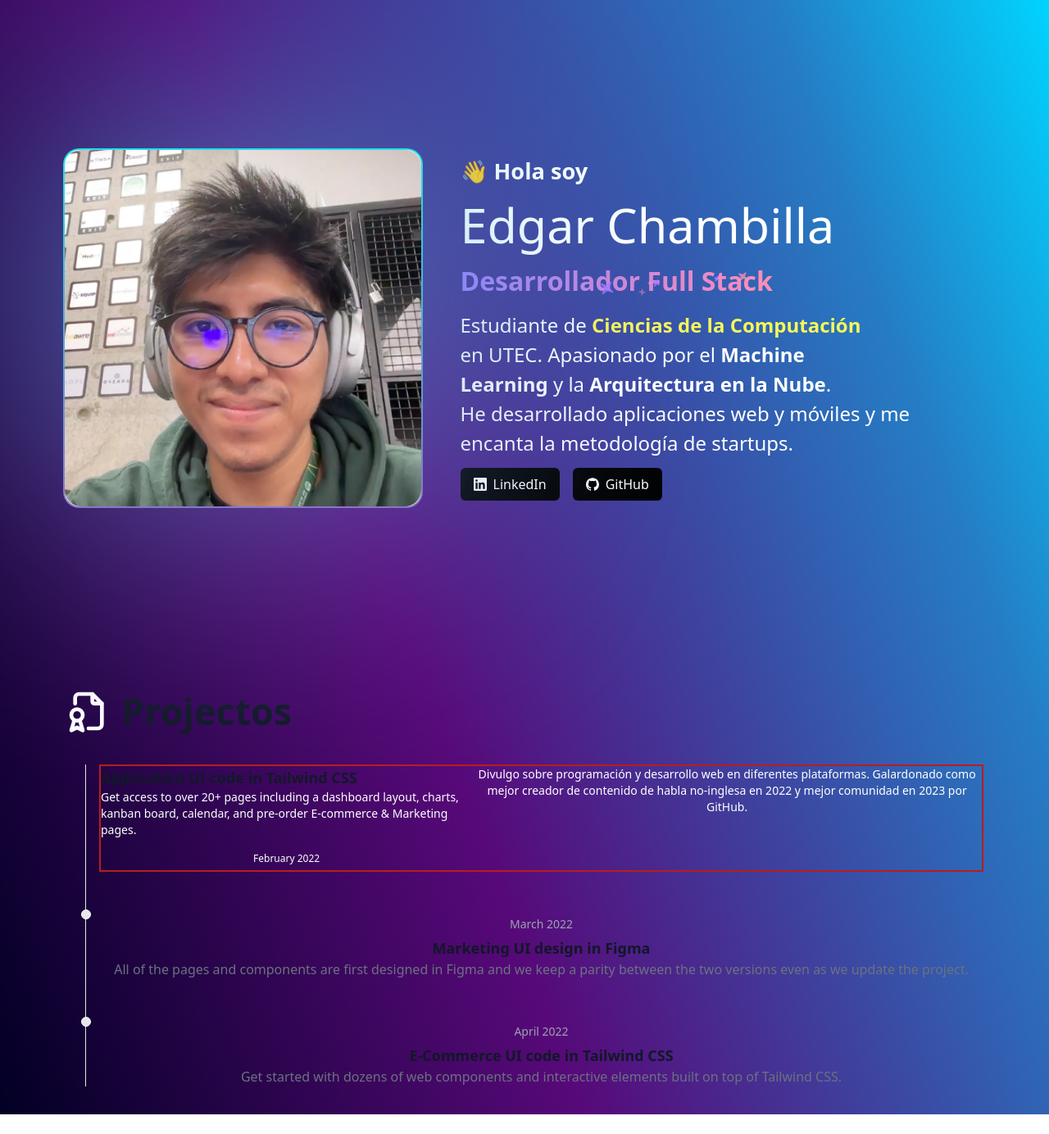
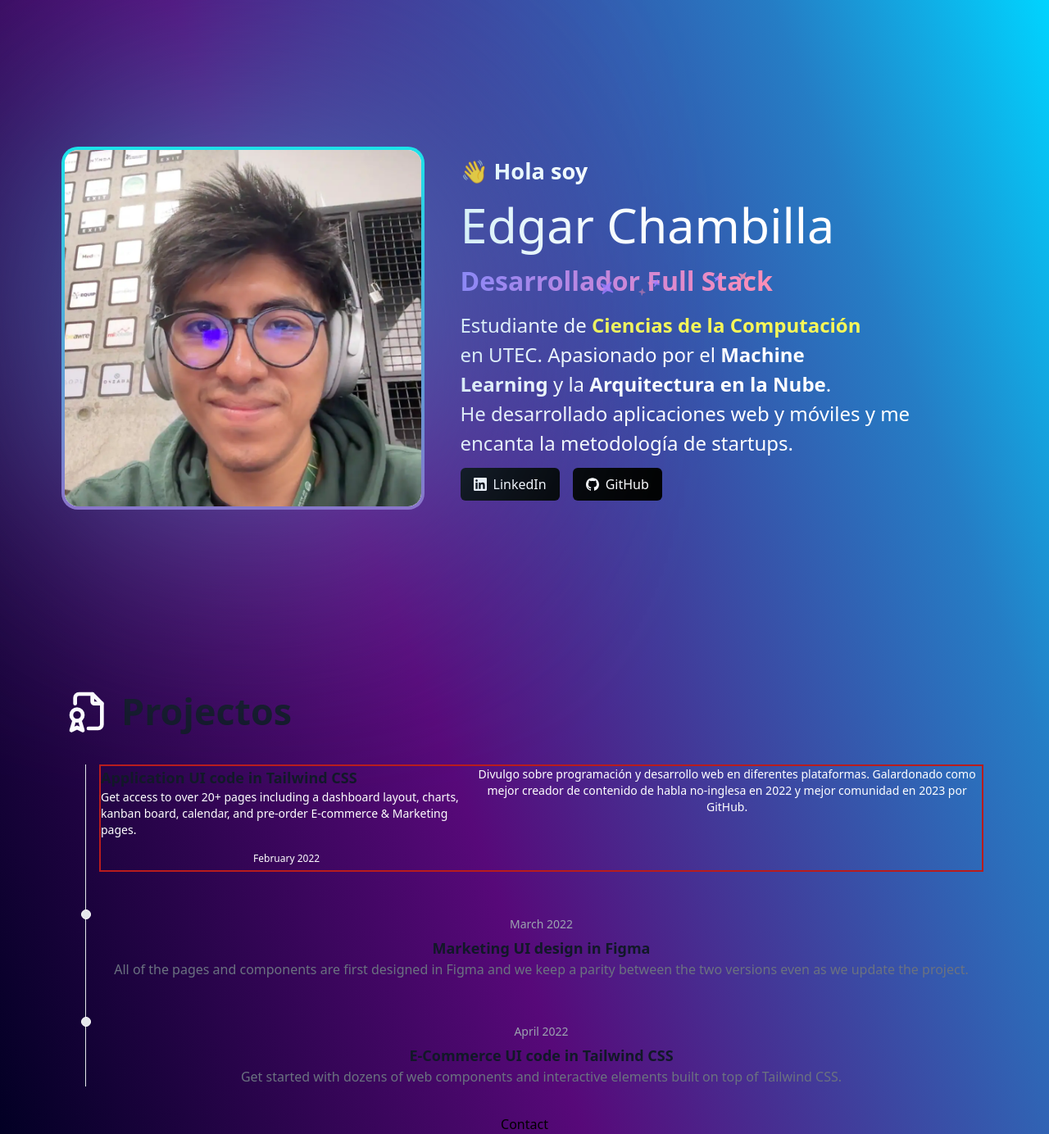
Before and after one commit to Edgar100800/Portfolio, a React (Create React App) app: page / in a window 1280 px wide. Shown: the whole page at 82% size. Before the commit the page ends 1360 px from the top, so only its background shows below. Built offline with nearby package versions, Linux system fonts and the light colour scheme.

Commit message:
About me completed

```diff
--- a/src/App.tsx
+++ b/src/App.tsx
@@ -1,4 +1,3 @@
-import React from "react";
 import About from "./ui/personal-information/About";
 import Contact from "./ui/personal-information/Contact";
 import Projects from "./ui/personal-information/Projects";
@@ -10,8 +9,13 @@ function App() {
             <div className="App-personal-description">
                 <About />
             </div>
+
             <div className="App-projects">
                 <Projects />
+            </div>
+
+            <div className="App-contact">
+                <Contact />
             </div>
         </div>
     );
--- a/src/ui/personal-information/About.tsx
+++ b/src/ui/personal-information/About.tsx
@@ -1,55 +1,30 @@
 import React from "react";
 import BoxReveal from "../../components/magicui/box-reveal";
 import SparklesText from "../../components/magicui/sparkles-text";
-import ShimmerButton from "../../components/magicui/shimmer-button";
 import linkedin from "../../static/icons/linkedin.svg";
 import github from "../../static/icons/github.svg";
 import { NeonGradientCard } from "../../components/magicui/neon-gradient-card";
 import ioImage from "../../static/images/io.webp";
 import { LogoButton } from "../../components/buttons/logo-button";
 
-
-const Button: React.FC<{
-    logo_svg: string;
-    button_name: string;
-    web_link: string;
-}> = ({ logo_svg, button_name, web_link }) => {
-    return (
-        <ShimmerButton
-            className="shadow-2xl"
-            background="rgba(0, 0, 0, 1)"
-            shimmerSize="0.1em"
-            borderRadius="60px"
-            onClick={() => {
-                window.open(web_link, "_blank");
-            }}
-        >
-            <div className="flex flex-row gap-3 items-center justify-center">
-                <img src={logo_svg} alt={button_name} className="w-6 h-6" />
-                <span className="whitespace-pre-wrap text-center text-sm font-medium leading-none tracking-tight text-white dark:from-white dark:to-slate-900/10 lg:text-lg">
-                    {button_name}
-                </span>
-            </div>
-        </ShimmerButton>
-    );
-};
-
 const About: React.FC = () => {
     return (
         <div>
             <div className="flex flex-col md:flex-row md:justify-center md:items-center sm:p-12 gap-4 sm:gap-12 w-full">
+                {/* Profile Image */}
                 <div className="h-[200px] md:h-[435px]">
-                    <NeonGradientCard className="">
+                    <NeonGradientCard className="" borderSize={4}>
                         <div className=" h-full aspect-video md:aspect-square  overflow-hidden rounded-2xl">
                             <img
                                 src={ioImage}
                                 alt="IO"
-                                className=" h-full w-full object-cover rounded-[20px] overflow-hidden"
+                                className=" h-full w-full object-cover rounded-[16px] overflow-hidden"
                             />
                         </div>
                     </NeonGradientCard>
                 </div>
 
+                {/* Description Anout me */}
                 <div className="h-full  max-w-[40rem] flex flex-col gap-3 items-start justify-center overflow-hidden ">
                     <div>
                         <BoxReveal boxColor={"#5046e6"} duration={0.7}>
@@ -92,19 +67,9 @@ const About: React.FC = () => {
                             {/* <span className="text-[#5046e6]">.</span> */}
                         </p>
                     </BoxReveal>
+
                     <BoxReveal boxColor={"#5046e6"} duration={0.5}>
                         <div className="flex flex-row gap-4">
-                            {/* <Button
-                                button_name="LinkedIn"
-                                logo_svg={linkedin}
-                                web_link="https://www.linkedin.com/in/edgarchambilla/"
-                            />
-                            <Button
-                                button_name="GitHub"
-                                logo_svg={github}
-                                web_link="https://github.com/Edgar100800"
-                            /> */}
-
                             <LogoButton
                                 logo_svg={linkedin}
                                 web_link="https://www.linkedin.com/in/edgarchambilla/"
@@ -117,9 +82,6 @@ const About: React.FC = () => {
                             />
                         </div>
                     </BoxReveal>
-                    {/* <BoxReveal boxColor={"#5046e6"} duration={0.5}>
-        <Button className="mt-[1.6rem] bg-[#5046e6]">Explore</Button>
-      </BoxReveal> */}
                 </div>
             </div>
         </div>
```
Also changed, not shown: src/static/images/io.jpg (deleted).
